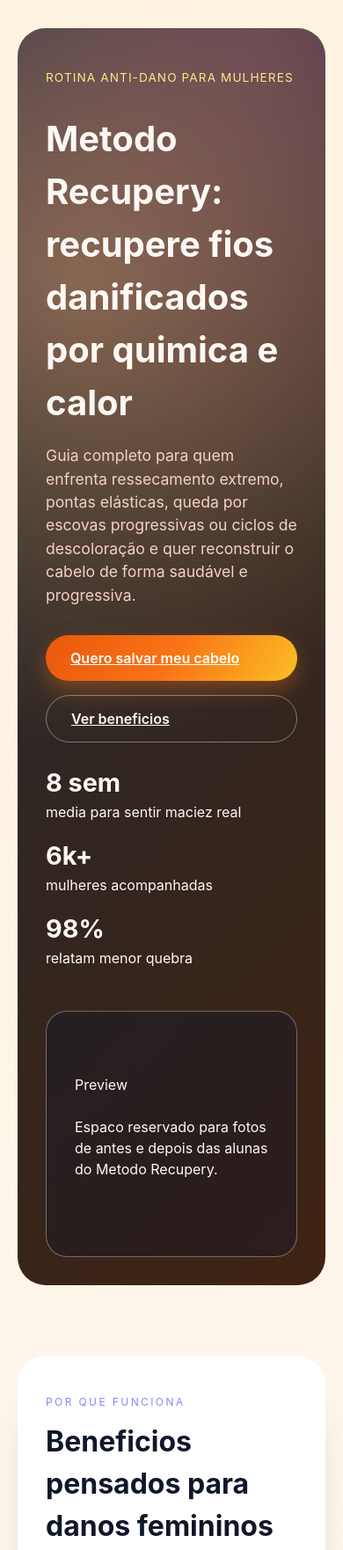
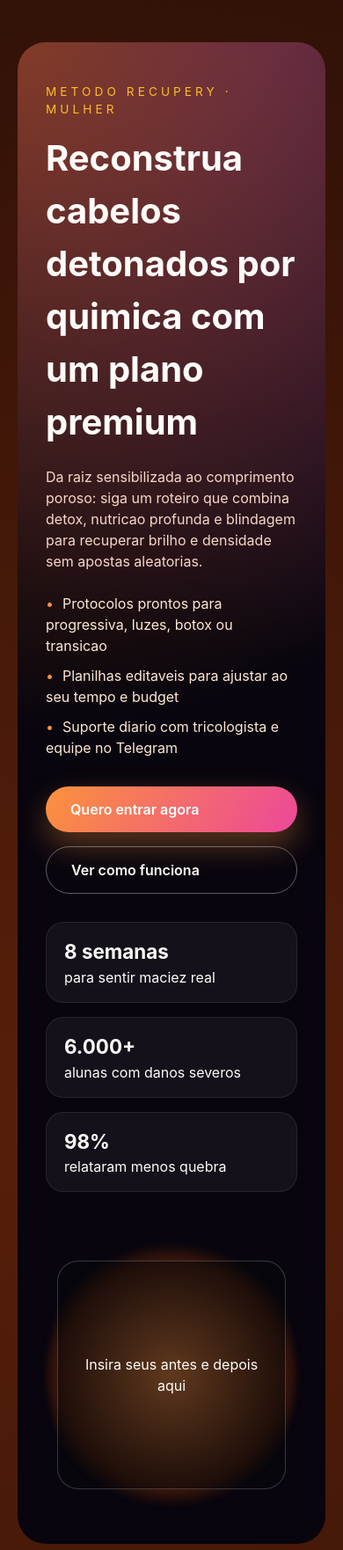
Before and after one commit to EnzoCeccon/landing-recovery, a website built with Vite: page index.html in a window 390 px wide. Shown: the top 1762 px of the page at 88% size. Built offline with nearby package versions, Linux system fonts and the light colour scheme.

Commit message:
feat: novo layout inspirado em landing premium

```diff
--- a/src/main.ts
+++ b/src/main.ts
@@ -6,55 +6,87 @@ type Benefit = {
   icon: string
 }
 
+type Module = {
+  title: string
+  subtitle: string
+  description: string
+}
+
 const affiliateLink = 'https://pay.kiwify.com.br/aFJXlVa?afid=SIs26xIg'
 
 const benefits: Benefit[] = [
   {
     title: 'Diagnostico da porosidade',
     description:
-      'Aprenda a identificar como quimicas e calor abriram sua cuticula e defina o nivel de dano antes de iniciar o tratamento.',
+      'Entenda em minutos como quimicas e calor alteraram sua cuticula e qual protocolo seguir primeiro.',
     icon: '01',
   },
   {
     title: 'Protocolos anti-ressecar',
     description:
-      'Cronogramas semanais equilibram umectacao, nutricao e reconstrucao para devolver brilho sem pesar nos fios finos.',
+      'Cronogramas equilibram umectacao, nutricao e reconstrucao para devolver brilho sem pesar.',
     icon: '02',
   },
   {
     title: 'SOS pos-quimica',
     description:
-      'Passo a passo imediato para neutralizar danos apos progressiva, descoloracao, botox ou escova, evitando elasticidade e quebra.',
+      'Guia rapido para neutralizar danos apos progressiva, luzes, botox ou descoloracao.',
     icon: '03',
   },
   {
     title: 'Ativacao do couro cabeludo',
     description:
-      'Massagens guiadas e tonicos naturais reativam a circulacao e estimulam o nascimento de novos fios nas areas fragilizadas.',
+      'Massagens guiadas e tonicos naturais reativam a circulacao e estimulam o nascimento de novos fios.',
     icon: '04',
   },
 ]
 
-const planHighlights = [
-  'Mapa de diagnostico para fios ressecados, porosos ou afinados',
-  'Protocolos distintos para cabelos naturais, com quimica e em transicao',
-  'Listas aprovadas de produtos e ativos seguros para cada fase',
-  'Calendario editavel para acompanhar a evolucao semanal',
-  'Acesso vitalicio com atualizacoes e lives de correcao',
+const modules: Module[] = [
+  {
+    title: 'Modulo 01',
+    subtitle: 'Raiz e fluxo sanguineo',
+    description:
+      'Reset detox + massoterapia para desobstruir o couro cabeludo e preparar os fios para absorver nutricao.',
+  },
+  {
+    title: 'Modulo 02',
+    subtitle: 'Nutricao de elite',
+    description:
+      'Protocolos de lipideos e ceramidas para selar a cuticula, controlar frizz extremo e recuperar o toque.',
+  },
+  {
+    title: 'Modulo 03',
+    subtitle: 'Reconstrucao segura',
+    description:
+      'Aplicacoes com aminoacidos e queratina em doses certas para evitar rigidez e quebra.',
+  },
+  {
+    title: 'Modulo 04',
+    subtitle: 'Blindagem de calor',
+    description:
+      'Tecnicas de styling, protetores e finalizadores que protegem o progresso mesmo usando secador ou prancha.',
+  },
+  {
+    title: 'Modulo 05',
+    subtitle: 'Cronograma vitalicio',
+    description:
+      'Planilhas editaveis, lembretes e ajustes sazonais para manter os resultados durante todo o ano.',
+  },
 ]
 
-const ctaChecklist = [
-  'Feito para mulheres com danos por quimica, calor ou queda difusa',
-  'Rotinas sustentaveis que cabem na agenda corrida',
-  'Garantia de 7 dias para testar sem riscos',
-  'Suporte direto com especialistas e comunidade no Telegram',
+const deliverables = [
+  'Calendario anti-dano pronto para usar',
+  'Listas de produtos aprovados por faixa de preco',
+  'Acesso vitalicio + atualizacoes e lives mensais',
+  'Comunidade privada com suporte diario',
+  'Garantia incondicional de 7 dias',
 ]
 
 const benefitsHTML = benefits
   .map(
     (item) => `
-      <article class="benefit-card">
-        <span class="benefit-icon">${item.icon}</span>
+      <article class="card glass">
+        <span class="pill">${item.icon}</span>
         <h3>${item.title}</h3>
         <p>${item.description}</p>
       </article>
@@ -62,12 +94,29 @@ const benefitsHTML = benefits
   )
   .join('')
 
-const highlightsHTML = planHighlights
-  .map((feature) => `<li><span>&check;</span>${feature}</li>`)
+const modulesHTML = modules
+  .map(
+    (item) => `
+      <article class="module-card glass">
+        <header>
+          <span>${item.title}</span>
+          <strong>${item.subtitle}</strong>
+        </header>
+        <p>${item.description}</p>
+      </article>
+    `,
+  )
   .join('')
 
-const checklistHTML = ctaChecklist
-  .map((item) => `<li><span>&middot;</span>${item}</li>`)
+const deliverablesHTML = deliverables
+  .map(
+    (item) => `
+      <li>
+        <span></span>
+        <p>${item}</p>
+      </li>
+    `,
+  )
   .join('')
 
 const app = document.querySelector<HTMLDivElement>('#app')
@@ -75,89 +124,82 @@ const app = document.querySelector<HTMLDivElement>('#app')
 if (app) {
   app.innerHTML = `
     <main class="page">
-      <header class="hero">
-        <div class="hero-content">
-          <p class="badge">Rotina anti-dano para mulheres</p>
-          <h1>Metodo Recupery: recupere fios danificados por quimica e calor</h1>
-          <p class="subtitle">
-            Guia completo para quem enfrenta ressecamento extremo, pontas elásticas, queda por escovas progressivas ou ciclos de descoloração e quer reconstruir o cabelo de forma saudável e progressiva.
+      <section class="hero-panel">
+        <div class="hero-copy">
+          <p class="tag">Metodo Recupery · Mulher</p>
+          <h1>Reconstrua cabelos detonados por quimica com um plano premium</h1>
+          <p class="lede">
+            Da raiz sensibilizada ao comprimento poroso: siga um roteiro que combina detox, nutricao profunda e blindagem para recuperar brilho e densidade sem apostas aleatorias.
           </p>
-          <div class="hero-actions">
-            <a class="btn primary" href="${affiliateLink}" target="_blank" rel="noreferrer">Quero salvar meu cabelo</a>
-            <a class="btn ghost" href="#beneficios">Ver beneficios</a>
+          <ul class="hero-list">
+            <li>Protocolos prontos para progressiva, luzes, botox ou transicao</li>
+            <li>Planilhas editaveis para ajustar ao seu tempo e budget</li>
+            <li>Suporte diario com tricologista e equipe no Telegram</li>
+          </ul>
+          <div class="cta-row">
+            <a class="btn primary" href="${affiliateLink}" target="_blank" rel="noreferrer">Quero entrar agora</a>
+            <a class="btn secondary" href="#beneficios">Ver como funciona</a>
           </div>
-          <ul class="hero-stats">
-            <li>
-              <strong>8 sem</strong>
-              <span>media para sentir maciez real</span>
-            </li>
-            <li>
-              <strong>6k+</strong>
-              <span>mulheres acompanhadas</span>
-            </li>
-            <li>
+          <div class="hero-metrics">
+            <article>
+              <strong>8 semanas</strong>
+              <span>para sentir maciez real</span>
+            </article>
+            <article>
+              <strong>6.000+</strong>
+              <span>alunas com danos severos</span>
+            </article>
+            <article>
               <strong>98%</strong>
-              <span>relatam menor quebra</span>
-            </li>
-          </ul>
+              <span>relataram menos quebra</span>
+            </article>
+          </div>
         </div>
         <div class="hero-visual">
-          <div class="mockup">
-            <span>Preview</span>
-            <p>Espaco reservado para fotos de antes e depois das alunas do Metodo Recupery.</p>
+          <div class="eclipse"></div>
+          <div class="shot">
+            <p>Insira seus antes e depois aqui</p>
           </div>
         </div>
-      </header>
+      </section>
 
-      <section id="beneficios" class="section">
+      <section id="beneficios" class="section glow">
         <div class="section-header">
-          <p class="eyebrow">por que funciona</p>
-          <h2>Beneficios pensados para danos femininos</h2>
-          <p>
-            Cada aula ajuda a entender o que o uso de quimica, calor e falta de nutricao causou no fio e como reverter com tecnicas simples e acompanhadas por profissionais.
-          </p>
+          <p class="eyebrow">por que o recupery</p>
+          <h2>O unico metodo criado para fios com dano quimico extremo</h2>
+          <p>Os pilares combinam ciencia capilar + rotina real de mulheres que precisam recuperar a saude dos fios sem abandonar a agenda.</p>
         </div>
-        <div class="benefits-grid">
+        <div class="card-grid">
           ${benefitsHTML}
         </div>
       </section>
 
-      <section id="plano" class="section plan">
+      <section class="section modules">
         <div class="section-header">
-          <p class="eyebrow">tratamento orientado</p>
-          <h2>Pare de “apagar incêndios” e siga um plano claro</h2>
-          <p>O Metodo Recupery organiza o cuidado capilar em etapas de detox, nutricao profunda e blindagem para que voce recupere toque, brilho e densidade sem testar receitas aleatorias.</p>
+          <p class="eyebrow">roadmap completo</p>
+          <h2>Etapas que levam seu cabelo do SOS ao brilho espelhado</h2>
         </div>
-        <div class="plan-card">
-          <div class="plan-info">
-            <p class="plan-label">Metodo Recupery</p>
-            <h3 class="plan-title">Programa completo de recuperacao capilar</h3>
-            <p class="plan-note">Liberado na hora, com acesso vitalicio + atualizacoes futuras.</p>
-          </div>
-          <ul class="plan-list">
-            ${highlightsHTML}
-          </ul>
-          <a class="btn primary full" href="${affiliateLink}" target="_blank" rel="noreferrer">Garantir acesso vitalicio</a>
-          <p class="plan-guarantee">Se em 7 dias voce achar que o Metodo nao faz sentido, basta solicitar o estorno e receber 100% do valor de volta.</p>
+        <div class="module-grid">
+          ${modulesHTML}
         </div>
       </section>
 
-      <section id="cta" class="section final-cta">
-        <div>
-          <p class="eyebrow">decida hoje</p>
-          <h2>Cuide do seu cabelo como prioridade diaria</h2>
-          <p>
-            Bastam alguns minutos por dia para seguir as videoaulas, adaptar o cronograma ao seu tipo de cabelo e acompanhar a reducao da quebra com a supervisao do time Recupery.
-          </p>
-          <ul class="cta-list">
-            ${checklistHTML}
+      <section class="section offer">
+        <div class="offer-copy">
+          <p class="eyebrow">o que voce recebe hoje</p>
+          <h2>Entre agora e tenha acesso vitalicio a todos os materiais</h2>
+          <ul class="deliverables">
+            ${deliverablesHTML}
           </ul>
+          <div class="cta-row">
+            <a class="btn primary" href="${affiliateLink}" target="_blank" rel="noreferrer">Garantir minha vaga</a>
+            <span class="guarantee">Garantia incondicional de 7 dias</span>
+          </div>
         </div>
-        <div class="cta-actions">
-          <a class="btn primary" href="${affiliateLink}" target="_blank" rel="noreferrer">
-            Quero entrar agora
-          </a>
-          <a class="btn outline" href="#plano">Ver tudo que vou receber</a>
+        <div class="offer-visual">
+          <div class="device">
+            <span>mockup</span>
+          </div>
         </div>
       </section>
     </main>
--- a/src/style.css
+++ b/src/style.css
@@ -1,162 +1,181 @@
 :root {
   font-family: 'Inter', 'Segoe UI', system-ui, -apple-system, BlinkMacSystemFont, sans-serif;
-  color: #0f172a;
-  background-color: #fdf8f3;
+  color: #fefcf9;
+  background-color: #060307;
   line-height: 1.5;
   font-weight: 400;
 }
 
-* {
+*,
+*::before,
+*::after {
   box-sizing: border-box;
-}
-
-a {
-  color: inherit;
 }
 
 body {
   margin: 0;
   min-height: 100vh;
-  background: radial-gradient(circle at top, #fff3e0, #fdf8f3 45%);
+  background: radial-gradient(circle at 20% 20%, rgba(242, 85, 21, 0.35), transparent 55%),
+    #050204;
+  color: #fefcf9;
+}
+
+a {
+  color: inherit;
+  text-decoration: none;
 }
 
 #app {
   max-width: 1200px;
   margin: 0 auto;
-  padding: 32px 20px 64px;
+  padding: 48px 20px 96px;
 }
 
 .page {
   display: flex;
   flex-direction: column;
-  gap: 80px;
+  gap: 64px;
 }
 
-.hero {
-  background: linear-gradient(135deg, #1f2933, #402312);
-  color: #fdf8f3;
+.hero-panel {
   border-radius: 32px;
-  padding: 64px;
+  padding: 56px;
+  background: radial-gradient(circle at top left, rgba(249, 115, 22, 0.45), transparent 45%),
+    radial-gradient(circle at 80% 0, rgba(147, 51, 234, 0.3), transparent 40%),
+    #08050e;
   display: grid;
-  grid-template-columns: repeat(auto-fit, minmax(280px, 1fr));
+  grid-template-columns: repeat(auto-fit, minmax(260px, 1fr));
   gap: 48px;
   position: relative;
   overflow: hidden;
 }
 
-.hero::after {
-  content: '';
-  position: absolute;
-  inset: 0;
-  background: radial-gradient(circle at 20% 20%, rgba(253, 186, 116, 0.4), transparent 45%),
-    radial-gradient(circle at 80% 0%, rgba(244, 114, 182, 0.25), transparent 40%);
-  z-index: 0;
+.hero-copy h1 {
+  font-size: clamp(2.5rem, 4vw, 3.4rem);
+  margin: 16px 0 20px;
 }
 
-.hero-content,
-.hero-visual {
-  position: relative;
-  z-index: 1;
+.tag {
+  font-size: 0.85rem;
+  letter-spacing: 0.3em;
+  text-transform: uppercase;
+  color: #fbbf24;
 }
 
-.badge {
-  display: inline-flex;
-  align-items: center;
-  gap: 8px;
-  font-size: 0.85rem;
-  letter-spacing: 0.08em;
-  text-transform: uppercase;
-  color: #fde68a;
-}
-
-.hero h1 {
-  font-size: clamp(2.5rem, 4vw, 3.5rem);
-  margin: 16px 0;
-}
-
-.subtitle {
-  font-size: 1.1rem;
-  color: #f5d0c5;
+.lede {
+  color: #f8d7c6;
   max-width: 520px;
 }
 
-.hero-actions {
+.hero-list {
+  list-style: none;
+  padding: 0;
+  margin: 24px 0 32px;
+  display: flex;
+  flex-direction: column;
+  gap: 10px;
+  color: #ffe7d3;
+}
+
+.hero-list li::before {
+  content: '•';
+  margin-right: 10px;
+  color: #fb923c;
+}
+
+.cta-row {
   display: flex;
   gap: 16px;
-  margin: 32px 0 24px;
   flex-wrap: wrap;
+  margin-bottom: 32px;
 }
 
 .btn {
-  border: none;
   border-radius: 999px;
   padding: 14px 28px;
   font-weight: 600;
+  border: none;
   cursor: pointer;
   transition: transform 0.2s ease, box-shadow 0.2s ease;
 }
 
 .btn.primary {
-  background: linear-gradient(120deg, #ea580c, #f97316, #fbbf24);
+  background: linear-gradient(120deg, #fb923c, #ec4899);
   color: #fff;
-  box-shadow: 0 10px 25px rgba(249, 115, 22, 0.35);
+  box-shadow: 0 15px 35px rgba(251, 146, 60, 0.35);
 }
 
-.btn.ghost {
+.btn.secondary {
   background: transparent;
-  color: #fdf8f3;
-  border: 1px solid rgba(253, 248, 243, 0.4);
-}
-
-.btn.outline {
-  background: transparent;
-  border: 1px solid #78350f;
-  color: #78350f;
-}
-
-.btn.full {
-  width: 100%;
+  border: 1px solid rgba(255, 255, 255, 0.35);
+  color: #fefcf9;
 }
 
 .btn:hover {
   transform: translateY(-2px);
 }
 
-.hero-stats {
-  list-style: none;
-  padding: 0;
-  margin: 0;
-  display: flex;
-  gap: 32px;
-  flex-wrap: wrap;
+.hero-metrics {
+  display: grid;
+  grid-template-columns: repeat(auto-fit, minmax(160px, 1fr));
+  gap: 16px;
 }
 
-.hero-stats strong {
-  display: block;
-  font-size: 1.8rem;
+.hero-metrics article {
+  background: rgba(255, 255, 255, 0.05);
+  border: 1px solid rgba(255, 255, 255, 0.08);
+  border-radius: 20px;
+  padding: 16px 20px;
 }
 
-.hero-visual .mockup {
-  background: rgba(15, 23, 42, 0.4);
-  border: 1px solid rgba(248, 250, 252, 0.35);
+.hero-metrics strong {
+  font-size: 1.4rem;
+  display: block;
+}
+
+.hero-visual {
+  position: relative;
+  min-height: 320px;
+  display: flex;
+  align-items: center;
+  justify-content: center;
+}
+
+.eclipse {
+  width: 320px;
+  height: 320px;
+  background: radial-gradient(circle, #ff9240 0%, #4b1d09 60%, transparent 70%);
+  border-radius: 50%;
+  filter: blur(3px);
+  opacity: 0.8;
+}
+
+.shot {
+  position: absolute;
+  inset: 0;
+  margin: auto;
+  width: 260px;
+  height: 260px;
   border-radius: 24px;
-  padding: 32px;
-  min-height: 280px;
+  border: 1px solid rgba(255, 255, 255, 0.2);
   display: flex;
-  flex-direction: column;
+  align-items: center;
   justify-content: center;
-  gap: 8px;
+  text-align: center;
+  padding: 20px;
+  background: rgba(9, 9, 11, 0.55);
 }
 
 .section {
-  background: #fff;
   border-radius: 32px;
   padding: 48px;
-  box-shadow: 0 35px 60px -40px rgba(15, 23, 42, 0.4);
+  background: rgba(9, 9, 11, 0.85);
+  border: 1px solid rgba(255, 255, 255, 0.05);
 }
 
-.section.plan {
-  background: linear-gradient(135deg, #fef3c7, #fde68a);
+.section.glow {
+  background: linear-gradient(145deg, rgba(8, 5, 14, 0.95), rgba(20, 8, 4, 0.95));
+  box-shadow: 0 40px 120px -60px rgba(249, 115, 22, 0.55);
 }
 
 .section-header {
@@ -165,140 +184,127 @@ body {
 
 .eyebrow {
   text-transform: uppercase;
-  letter-spacing: 0.2em;
+  letter-spacing: 0.3em;
   font-size: 0.75rem;
-  color: #818cf8;
+  color: #fb923c;
   margin-bottom: 12px;
 }
 
 .section h2 {
+  margin: 0 0 12px;
   font-size: clamp(2rem, 3vw, 2.8rem);
-  margin: 0 0 16px;
 }
 
-.benefits-grid {
+.card-grid {
+  margin-top: 32px;
   display: grid;
   grid-template-columns: repeat(auto-fit, minmax(220px, 1fr));
   gap: 24px;
-  margin-top: 32px;
 }
 
-.benefit-card {
+.glass {
+  background: rgba(255, 255, 255, 0.03);
+  border: 1px solid rgba(255, 255, 255, 0.08);
+  border-radius: 20px;
   padding: 24px;
-  border: 1px solid #f4e1c9;
-  border-radius: 20px;
-  background: #fff;
+}
+
+.pill {
+  display: inline-flex;
+  width: 32px;
+  height: 32px;
+  align-items: center;
+  justify-content: center;
+  border-radius: 999px;
+  border: 1px solid rgba(251, 146, 60, 0.6);
+  color: #fb923c;
+  font-weight: 600;
+}
+
+.modules {
+  background: rgba(8, 8, 10, 0.85);
+}
+
+.module-grid {
+  margin-top: 32px;
+  display: grid;
+  grid-template-columns: repeat(auto-fit, minmax(240px, 1fr));
+  gap: 20px;
+}
+
+.module-card header {
+  display: flex;
+  flex-direction: column;
+  gap: 4px;
+  margin-bottom: 12px;
+}
+
+.module-card span {
+  text-transform: uppercase;
+  letter-spacing: 0.2em;
+  font-size: 0.7rem;
+  color: #fbbf24;
+}
+
+.module-card strong {
+  font-size: 1.1rem;
+}
+
+.offer {
+  display: grid;
+  grid-template-columns: repeat(auto-fit, minmax(260px, 1fr));
+  gap: 32px;
+  align-items: center;
+  background: linear-gradient(160deg, rgba(12, 7, 18, 0.95), rgba(63, 26, 12, 0.9));
+}
+
+.deliverables {
+  list-style: none;
+  padding: 0;
+  margin: 24px 0 32px;
   display: flex;
   flex-direction: column;
   gap: 12px;
 }
 
-.benefit-icon {
-  font-size: 1.8rem;
+.deliverables li {
+  display: flex;
+  gap: 12px;
+  align-items: flex-start;
 }
 
-.plan-card {
-  background: #fff;
-  border-radius: 28px;
-  padding: 32px;
-  display: flex;
-  flex-direction: column;
-  gap: 24px;
-  box-shadow: 0 25px 45px -30px rgba(120, 53, 15, 0.4);
+.deliverables span {
+  width: 10px;
+  height: 10px;
+  border-radius: 50%;
+  background: linear-gradient(120deg, #fb923c, #ec4899);
+  margin-top: 6px;
 }
 
-.plan-label {
-  color: #f97316;
-  letter-spacing: 0.1em;
-  text-transform: uppercase;
-  font-size: 0.8rem;
+.guarantee {
+  font-size: 0.9rem;
+  color: #fcd2b3;
 }
 
-.plan-title {
-  font-size: 1.8rem;
-  margin: 12px 0 0;
-}
-
-.plan-note {
-  color: #6b4f34;
-  margin: 0;
-}
-
-.plan-guarantee {
-  font-size: 0.95rem;
-  color: #6b4f34;
-  margin: 0;
-  background: #fff7ed;
-  padding: 16px;
-  border-radius: 18px;
-  border: 1px solid #fed7aa;
-}
-
-.plan-list {
-  list-style: none;
-  padding: 0;
-  margin: 0;
+.offer-visual .device {
+  width: 100%;
+  min-height: 220px;
+  border-radius: 24px;
+  border: 1px dashed rgba(255, 255, 255, 0.3);
   display: flex;
-  flex-direction: column;
-  gap: 12px;
-}
-
-.plan-list li {
-  display: flex;
-  gap: 10px;
-  align-items: flex-start;
-  font-weight: 500;
-}
-
-.plan-list span {
-  color: #16a34a;
-}
-
-.final-cta {
-  display: flex;
-  flex-direction: column;
-  gap: 32px;
-  border: 1px solid #fed7aa;
-}
-
-.cta-list {
-  list-style: none;
-  padding: 0;
-  margin: 24px 0 0;
-  display: flex;
-  flex-direction: column;
-  gap: 10px;
-}
-
-.cta-list li {
-  display: flex;
-  gap: 12px;
   align-items: center;
-  font-weight: 500;
-}
-
-.cta-list span {
-  color: #ea580c;
-}
-
-.cta-actions {
-  display: flex;
-  flex-wrap: wrap;
-  gap: 16px;
+  justify-content: center;
+  color: #fbbf24;
+  text-transform: uppercase;
 }
 
 @media (max-width: 640px) {
-  .hero,
+  .hero-panel,
   .section {
     padding: 32px;
   }
 
-  .hero-actions,
-  .cta-actions {
+  .cta-row {
     flex-direction: column;
   }
-
-  .hero-stats {
-    gap: 16px;
-  }
 }
```
